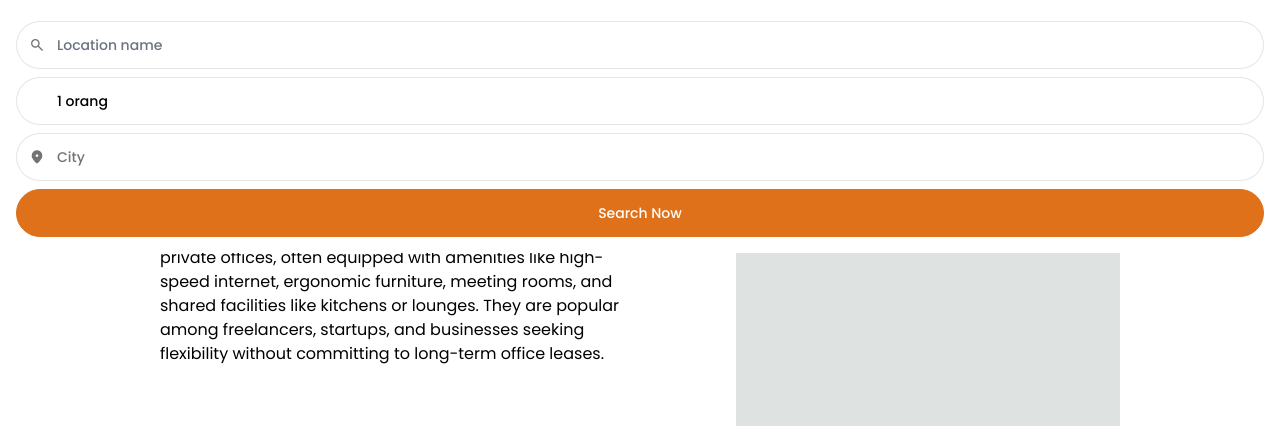
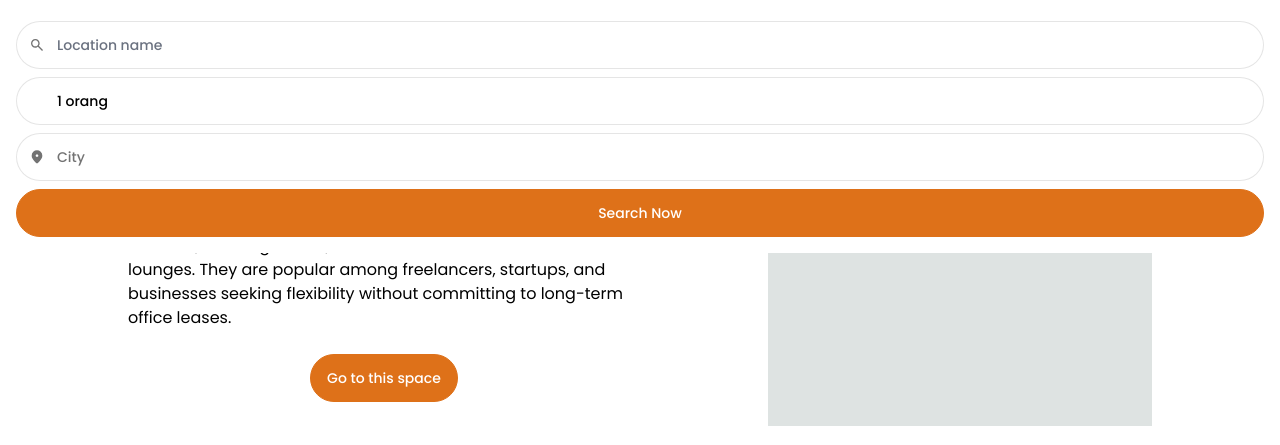
Before and after one commit to HaidarMN/room-rent, a React (Vite) app: page / in a window 1280 px wide. Shown: the part 795-1240 px from the top of the page. Built offline with nearby package versions, Linux system fonts and the light colour scheme; some icons are missing.

Commit message:
add button navigate and adjust style

```diff
--- a/package.json
+++ b/package.json
@@ -1,10 +1,10 @@
 {
-  "name": "react",
+  "name": "room-rent",
   "private": true,
-  "version": "0.0.0",
+  "version": "0.0.1",
   "type": "module",
   "scripts": {
-    "dev": "vite",
+    "dev": "vite --host",
     "build": "tsc -b && vite build",
     "lint": "eslint .",
     "preview": "vite preview"
--- a/src/components/pages/home/SpaceType.tsx
+++ b/src/components/pages/home/SpaceType.tsx
@@ -1,10 +1,14 @@
-import { useEffect, useState } from "react";
+import { useCallback, useEffect, useState } from "react";
+import { useNavigate } from "react-router";
 
 // Components
 import { Icon } from "@iconify/react/dist/iconify.js";
 import Tab from "../../global/tab";
+import Button from "../../global/button";
 
 const SpaceType = () => {
+  const navigate = useNavigate();
+
   const tabItems = [
     { value: "work-space", label: "Work Space" },
     { value: "meeting-room", label: "Meeting Room" },
@@ -19,6 +23,7 @@ const SpaceType = () => {
       location: 450,
       description:
         "A workspace is a professional environment designed to accommodate individuals or teams for tasks such as remote work, collaboration, or running a business. Workspaces can include coworking areas, hot desks, or private offices, often equipped with amenities like high-speed internet, ergonomic furniture, meeting rooms, and shared facilities like kitchens or lounges. They are popular among freelancers, startups, and businesses seeking flexibility without committing to long-term office leases.",
+      link: "list?type=work-space",
     },
     {
       id: "meeting-room",
@@ -26,6 +31,7 @@ const SpaceType = () => {
       location: 230,
       description:
         "A meeting room is a designated space tailored for hosting discussions, presentations, or brainstorming sessions in a professional setting. These rooms are usually equipped with tools like projectors, whiteboards, video conferencing equipment, and comfortable seating arrangements to facilitate effective communication. Meeting rooms are commonly rented by businesses for client meetings, team discussions, or workshops.",
+      link: "list?type=meeting-room",
     },
     {
       id: "birthday",
@@ -33,6 +39,7 @@ const SpaceType = () => {
       location: 120,
       description:
         "A birthday party room is a venue designed to host birthday celebrations, offering decorations, dining facilities, and entertainment options. These spaces often include tables, chairs, and areas for games or performances, making them ideal for gatherings of family and friends. Some venues also provide additional services like catering, event planning, or themed decorations to enhance the celebration.",
+      link: "list?type=birthday",
     },
     {
       id: "wedding",
@@ -40,6 +47,7 @@ const SpaceType = () => {
       location: 100,
       description:
         "A wedding room is a grand venue designed to host wedding ceremonies and receptions, featuring elegant decor, banquet-style seating, and a stage or altar for the couple. These venues often include lighting, sound systems, and areas for dining and dancing, providing an all-in-one solution for a memorable celebration. Many wedding rooms offer packages that include catering, photography, and event coordination services.",
+      link: "list?type=wedding",
     },
   ];
 
@@ -49,17 +57,17 @@ const SpaceType = () => {
     people: string;
     location: number;
     description: string;
+    link: string;
   }>();
 
-  const findSelectedSpace = () => {
+  const findSelectedSpace = useCallback(() => {
     const data = spaceTypes.find((item) => item.id === activeTab);
-
     setSelectedSpace(data);
-  };
+  }, [activeTab]);
 
   useEffect(() => {
     findSelectedSpace();
-  }, [activeTab]);
+  }, [findSelectedSpace]);
 
   return (
     <>
@@ -73,8 +81,8 @@ const SpaceType = () => {
         />
 
         <div className="flex w-full flex-col-reverse items-center justify-between gap-8 xl:flex-row xl:gap-4">
-          <div className="flex w-full flex-col gap-4 md:gap-6 xl:w-1/2">
-            <div className="grid grid-cols-1 gap-4 font-semibold md:grid-cols-2">
+          <div className="flex w-full flex-col items-center gap-4 md:gap-6 xl:w-1/2">
+            <div className="grid w-full grid-cols-1 gap-4 font-semibold md:grid-cols-2">
               <div className="flex flex-row items-center gap-2">
                 <Icon icon="ic:baseline-people-alt" />
                 <span>{selectedSpace?.people} people</span>
@@ -86,6 +94,14 @@ const SpaceType = () => {
             </div>
 
             <p>{selectedSpace?.description}</p>
+
+            <Button
+              onClick={() => navigate(selectedSpace!.link)}
+              rounded
+              className="xl:w-fit"
+            >
+              Go to this space
+            </Button>
           </div>
 
           <div className="size-96 max-w-full bg-light xl:max-w-[50%]"></div>
--- a/src/pages/Home.tsx
+++ b/src/pages/Home.tsx
@@ -9,7 +9,7 @@ const Home = () => {
         <HomeHeader />
       </section>
 
-      <section className="flex flex-col gap-10 p-8 pt-8 xl:gap-20 xl:pt-20">
+      <section className="flex flex-col gap-10 py-8 xl:gap-20 xl:pt-20">
         <SpaceType />
       </section>
     </>
--- a/tailwind.config.js
+++ b/tailwind.config.js
@@ -17,7 +17,7 @@ export default {
     container: {
       center: true,
       padding: {
-        DEFAULT: "1rem",
+        DEFAULT: "1.5rem",
         sm: "2rem",
         lg: "6rem",
         xl: "8rem",
```
